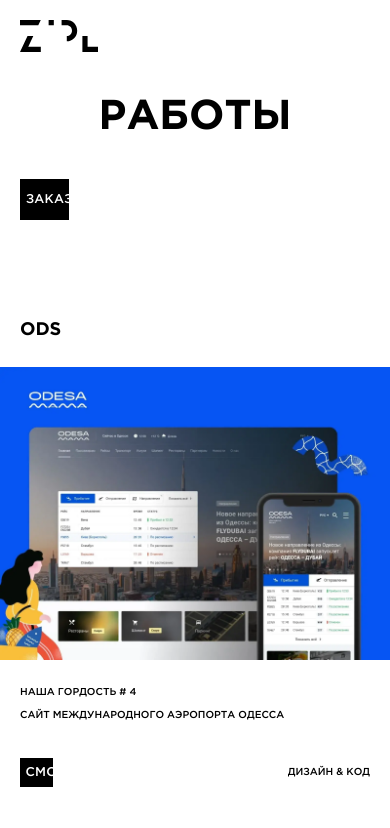
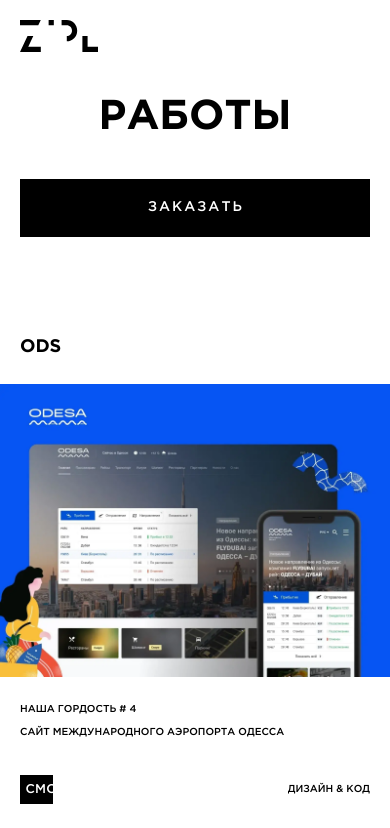
Before and after one commit to AnatolyKostarev/kojo, a React (Create React App) app: page /works in a window 390 px wide. Shown: the top 828 px of the page. Built offline with nearby package versions, Linux system fonts and the light colour scheme.

Commit message:
Fix styles, add mediamqueries for responsive

```diff
--- a/src/components/button/Button.module.css
+++ b/src/components/button/Button.module.css
@@ -30,7 +30,7 @@
   color: #fff;
   box-sizing: border-box;
   transform: translateX(0);
-  transition: 0.4s linear;
+  transition: 0.5s linear;
 }
 
 .btn::before {
@@ -38,25 +38,38 @@
   position: absolute;
   top: 0;
   left: 0;
-  padding-left: 1.51vw;
+  /* padding-left: 1.3vw; */
   width: 100%;
   height: 100%;
   font-family: "GothamProBlack";
   font-size: 3.5vh;
   line-height: 4.9vh;
-  letter-spacing: -0.02vw;
+  letter-spacing: -0.05vw;
   color: #000;
   box-sizing: border-box;
   transform: translateX(-100%);
-  transition: 0.4s linear;
+  transition: 0.5s linear;
 }
 
 .btn:hover::after {
   transform: translateX(-100%);
-  transition: 0.4s linear;
+  transition: 0.5s linear;
 }
 
 .btn:hover::before {
   transform: translateX(0);
-  transition: 0.4s linear;
+  transition: 0.5s linear;
 }
+
+@media (max-width: 1023px) {
+  .btn {
+    padding: 1vh 0;
+    width: 100%;
+  }
+
+  .btn::after {
+    padding: 1vh calc(50% - 47px);
+    font-size: 14px;
+    letter-spacing: 2px;
+  }
+}
```
